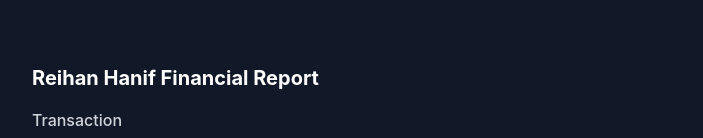
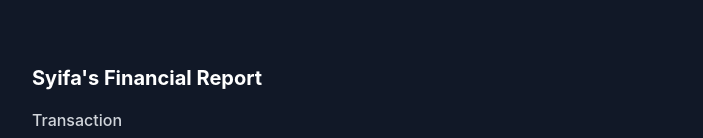
Before and after one commit to reihanif/syifa-financial-form, a website built with Vite: page index.html in a window 1280 px wide. Shown: the top 138 px of the page, without its empty margins (288-991 px from the left). Built offline with nearby package versions, Linux system fonts and the light colour scheme.

Commit message:
form name change

```diff
--- a/index.html
+++ b/index.html
@@ -9,7 +9,7 @@
   <body class="dark">
     <section class="bg-white dark:bg-gray-900">
         <div x-data="form" class="py-8 px-4 mx-auto max-w-2xl lg:py-16">
-            <h2 class="mb-4 text-xl font-bold text-gray-900 dark:text-white">Reihan Hanif Financial Report</h2>
+            <h2 class="mb-4 text-xl font-bold text-gray-900 dark:text-white">Syifa's Financial Report</h2>
             <form x-bind:action="forms[formData.transaction].action" target="hidden_iframe" x-on:submit.prevent="handleSubmit">
                 <div class="grid gap-4 sm:grid-cols-2 sm:gap-6">
                     <div class="sm:col-span-2">
```
